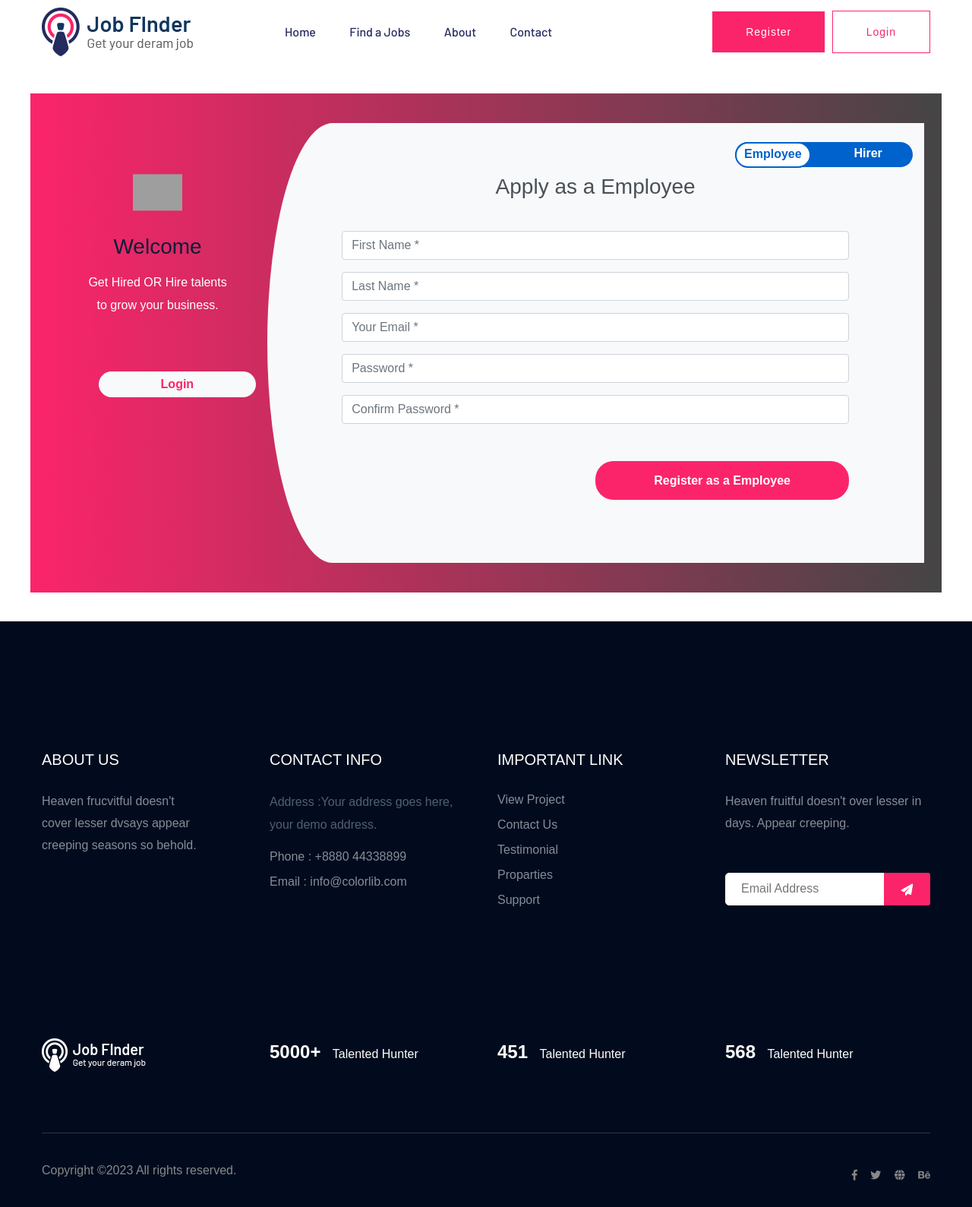
After one commit to Ebrahemsamer2/hire_me, a PHP site: page /register.php in a window 1280 px wide. The commit adds this page. Shown: the whole page at 76% size. Run offline with PHP 8.4, Linux system fonts and the light colour scheme; some web fonts are replaced; grey boxes are pictures that could not be loaded.

Commit message:
Adding login and register pages

```diff
--- a/app.php
+++ b/app.php
@@ -7,6 +7,3 @@ include "Models/User.php";
 
 use \Models\DB\DBManager;
 use \Models\User;
-
-$user = new User;
-var_dump($user->loadByPrimary(1));
--- /dev/null
+++ b/assets/css/register.css
@@ -0,0 +1,97 @@
+.register{
+    background: -webkit-linear-gradient(left, #fb246a, #454545);
+    margin-top: 3%;
+    padding: 3%;
+    margin-bottom: 3%;
+}
+.register-left{
+    text-align: center;
+    color: #fff;
+    margin-top: 4%;
+}
+.register-left a.login{
+    border: none;
+    border-radius: 1.5rem;
+    padding: 2%;
+    width: 80%;
+    background: #f8f9fa;
+    font-weight: bold;
+    color: #fb246a;
+    margin-top: 10%;
+    margin-bottom: 3%;
+    cursor: pointer;
+}
+.register-right{
+    background: #f8f9fa;
+    border-top-left-radius: 10% 50%;
+    border-bottom-left-radius: 10% 50%;
+}
+.register-left img{
+    margin-top: 15%;
+    margin-bottom: 5%;
+    width: 25%;
+    -webkit-animation: mover 2s infinite  alternate;
+    animation: mover 1s infinite  alternate;
+}
+@-webkit-keyframes mover {
+    0% { transform: translateY(0); }
+    100% { transform: translateY(-20px); }
+}
+@keyframes mover {
+    0% { transform: translateY(0); }
+    100% { transform: translateY(-20px); }
+}
+.register-left p{
+    font-weight: lighter;
+    padding: 12%;
+    margin-top: -9%;
+    color: #fff;
+}
+.register .register-form{
+    padding: 10%;
+    margin-top: 10%;
+}
+.btnRegister{
+    float: right;
+    margin-top: 5%;
+    border: none;
+    border-radius: 1.5rem;
+    padding: 2%;
+    background: #fb246a;
+    color: #fff;
+    font-weight: 600;
+    width: 50%;
+    cursor: pointer;
+}
+.register .nav-tabs{
+    margin-top: 3%;
+    border: none;
+    background: #0062cc;
+    border-radius: 1.5rem;
+    width: 28%;
+    float: right;
+}
+.register .nav-tabs .nav-link{
+    padding: 2%;
+    height: 34px;
+    font-weight: 600;
+    color: #fff;
+    border-top-right-radius: 1.5rem;
+    border-bottom-right-radius: 1.5rem;
+}
+.register .nav-tabs .nav-link:hover{
+    border: none;
+}
+.register .nav-tabs .nav-link.active{
+    width: 100px;
+    color: #0062cc;
+    border: 2px solid #0062cc;
+    border-top-left-radius: 1.5rem;
+    border-bottom-left-radius: 1.5rem;
+}
+.register-heading{
+    text-align: center;
+    margin-top: 8%;
+    margin-bottom: -15%;
+    color: #495057;
+}
--- a/includes/header.php
+++ b/includes/header.php
@@ -15,7 +15,6 @@
             <link rel="stylesheet" href="assets/css/owl.carousel.min.css">
             <link rel="stylesheet" href="assets/css/flaticon.css">
             <link rel="stylesheet" href="assets/css/slicknav.css">
-            <link rel="stylesheet" href="assets/css/price_rangs.css">
             <link rel="stylesheet" href="assets/css/animate.min.css">
             <link rel="stylesheet" href="assets/css/magnific-popup.css">
             <link rel="stylesheet" href="assets/css/fontawesome-all.min.css">
@@ -47,7 +46,7 @@
                         <div class="col-lg-3 col-md-2">
                             <!-- Logo -->
                             <div class="logo">
-                                <a href="index.html"><img src="assets/img/logo/logo.png" alt=""></a>
+                                <a href="index.php"><img src="assets/img/logo/logo.png" alt=""></a>
                             </div>
                         </div>
                         <div class="col-lg-9 col-md-9">
@@ -65,8 +64,8 @@
                                 </div>
                                 <!-- Header-btn -->
                                 <div class="header-btn d-none f-right d-lg-block">
-                                    <a href="#" class="btn head-btn1">Register</a>
-                                    <a href="#" class="btn head-btn2">Login</a>
+                                    <a href="register.php" class="btn head-btn1">Register</a>
+                                    <a href="login.php" class="btn head-btn2">Login</a>
                                 </div>
                             </div>
                         </div>
--- /dev/null
+++ b/register.php
@@ -0,0 +1,76 @@
+<?php include "includes/header.php"; ?>
+<link rel="stylesheet" href="assets/css/register.css">
+
+<div class="container register">
+    <div class="row">
+        <div class="col-md-3 register-left">
+            <img src="https://image.ibb.co/n7oTvU/logo_white.png" alt=""/>
+            <h3>Welcome</h3>
+            <p>Get Hired OR Hire talents to grow your business.</p>
+            <a class="btnRegister login" href="login.php">Login</a><br/>
+        </div>
+        <div class="col-md-9 register-right">
+            <ul class="nav nav-tabs nav-justified" id="myTab" role="tablist">
+                <li class="nav-item">
+                    <a class="nav-link active" id="home-tab" data-toggle="tab" href="#home" role="tab" aria-controls="home" aria-selected="true">Employee</a>
+                </li>
+                <li class="nav-item">
+                    <a class="nav-link" id="profile-tab" data-toggle="tab" href="#profile" role="tab" aria-controls="profile" aria-selected="false">Hirer</a>
+                </li>
+            </ul>
+            <div class="tab-content" id="myTabContent">
+                <div class="tab-pane fade show active" id="home" role="tabpanel" aria-labelledby="home-tab">
+                    <h3 class="register-heading">Apply as a Employee</h3>
+                    <div class="row register-form">
+                        <div class="col-md-12">
+                            <div class="form-group">
+                                <input type="text" class="form-control" placeholder="First Name *" value="" />
+                            </div>
+                            <div class="form-group">
+                                <input type="text" class="form-control" placeholder="Last Name *" value="" />
+                            </div>
+                            <div class="form-group">
+                                <input type="email" class="form-control" placeholder="Your Email *" value="" />
+                            </div>
+                            <div class="form-group">
+                                <input type="password" class="form-control" placeholder="Password *" value="" />
+                            </div>
+                            <div class="form-group">
+                                <input type="password" class="form-control"  placeholder="Confirm Password *" value="" />
+                            </div>
+                            <input type="submit" class="btnRegister"  value="Register as a Employee"/>
+                        </div>
+
+                    </div>
+                </div>
+                <div class="tab-pane fade show" id="profile" role="tabpanel" aria-labelledby="profile-tab">
+                    <h3  class="register-heading">Apply as a Hirer</h3>
+                    <div class="row register-form">
+                    <div class="col-md-12">
+                            <div class="form-group">
+                                <input type="text" class="form-control" placeholder="First Name *" value="" />
+                            </div>
+                            <div class="form-group">
+                                <input type="text" class="form-control" placeholder="Last Name *" value="" />
+                            </div>
+                            <div class="form-group">
+                                <input type="email" class="form-control" placeholder="Your Email *" value="" />
+                            </div>
+                            <div class="form-group">
+                                <input type="password" class="form-control" placeholder="Password *" value="" />
+                            </div>
+                            <div class="form-group">
+                                <input type="password" class="form-control"  placeholder="Confirm Password *" value="" />
+                            </div>
+                            <input type="submit" class="btnRegister"  value="Register as a Hirer"/>
+                        </div>
+
+                    </div>
+                </div>
+            </div>
+        </div>
+    </div>
+</div>
+
+
+<?php include "includes/footer.php"; ?>
```
Also changed, not shown: assets/css/login.css (added, +97 -0 lines), login.php (added, +60 -0 lines).
